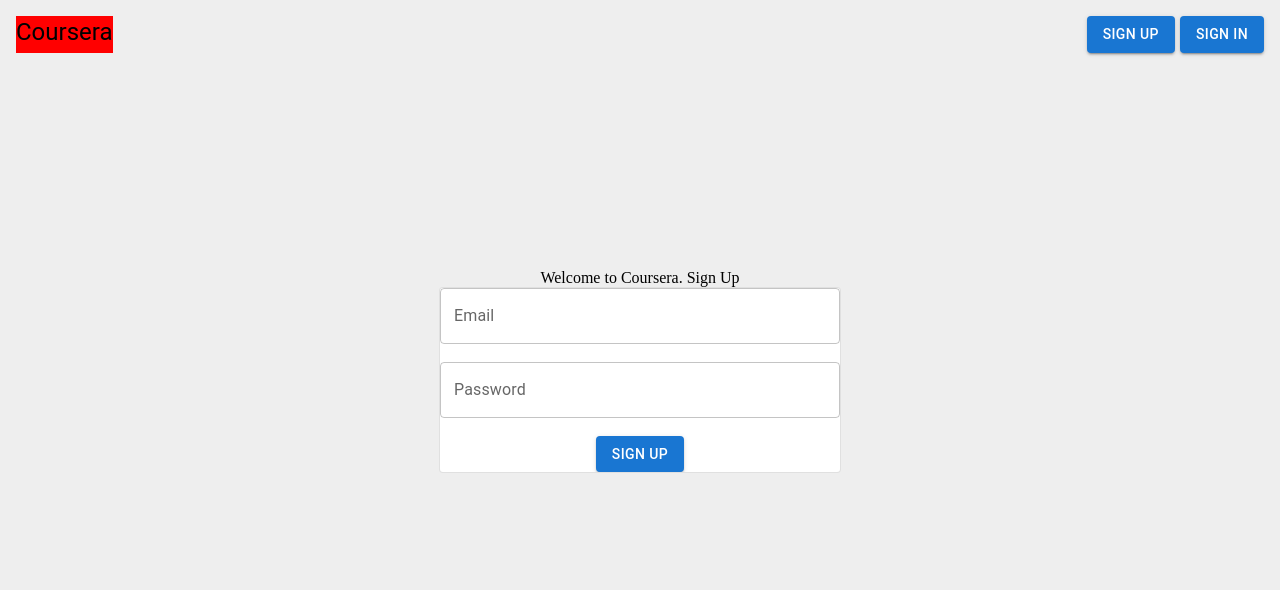
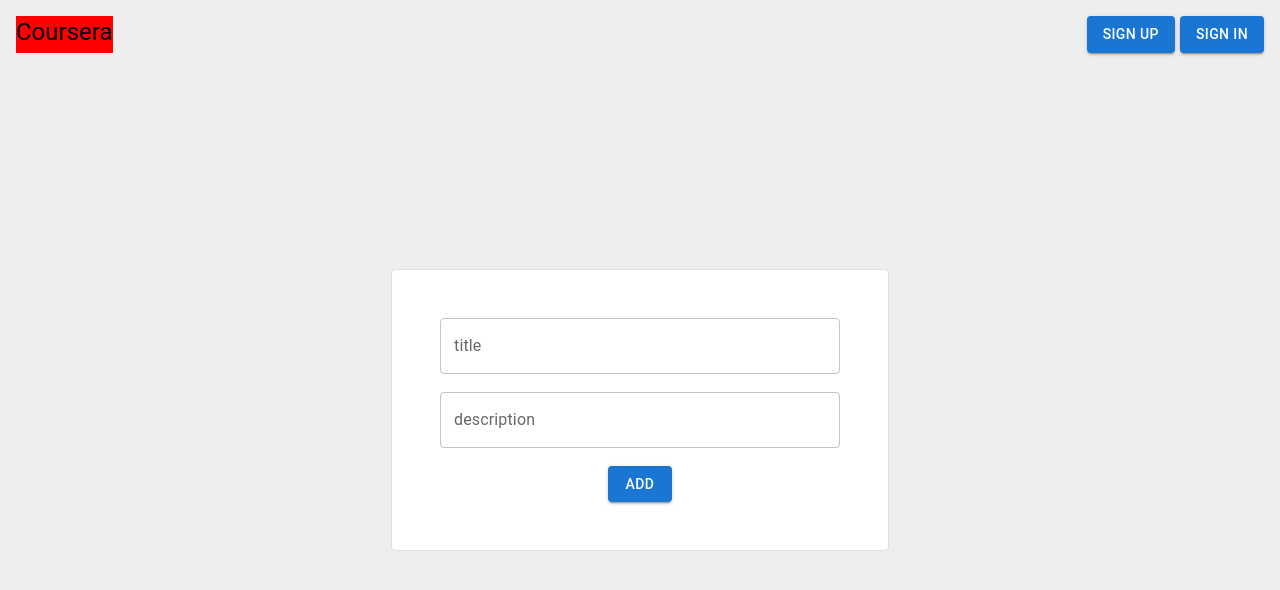
Before and after one commit to error-4u/flix-, a React (Vite) app: page /addcourse in a window 1280 px wide. Shown: the top 590 px of the page. Built offline with nearby package versions, Linux system fonts and the light colour scheme.

Commit message:
addcourse route added

```diff
--- a/package.json
+++ b/package.json
@@ -13,8 +13,10 @@
     "@emotion/react": "^11.11.1",
     "@emotion/styled": "^11.11.0",
     "@mui/material": "^5.14.9",
+    "express": "^4.18.2",
     "react": "^18.2.0",
-    "react-dom": "^18.2.0"
+    "react-dom": "^18.2.0",
+    "react-router-dom": "^6.16.0"
   },
   "devDependencies": {
     "@types/react": "^18.2.15",
--- a/src/App.jsx
+++ b/src/App.jsx
@@ -2,6 +2,9 @@
 import { useState } from 'react'
 import Signup from './components/Signup'
 import Appbar from "./components/Appbar"
+import Signin from './components/Signin'
+import { BrowserRouter as Router, Routes, Route } from 'react-router-dom'
+import AddCourses from './components/AddCourses'
 
 
 function App() {
@@ -10,8 +13,17 @@
   return (
     <div style={{height:"100vh", width: "100vw",
     backgroundColor: "#eeeeee"}}>
-    <Appbar></Appbar>
-    <Signup></Signup>
+
+    <Router>
+    <Appbar />
+      <Routes>
+
+           <Route path='/addcourse' element = {<AddCourses />} />
+          <Route path='/signup' element = {<Signup />} />
+          <Route path='/login' element = {<Signin />} />
+      </Routes>
+
+    </Router>
     </div>
   )
 }
--- /dev/null
+++ b/src/components/AddCourses.jsx
@@ -0,0 +1,61 @@
+/* eslint-disable no-unused-vars */
+import Button from '@mui/material/Button';
+import { TextField } from '@mui/material';
+import Card from '@mui/material/Card';
+import { useState } from 'react';
+
+function AddCourses(){
+const [title , setTitle] = useState("");
+const [description , setDescription] = useState("");
+
+
+
+return <div style={{
+    marginTop : 200
+
+}}>
+<center>
+    <Card variant="outlined" style={{
+        width : 400,
+        padding: "3rem"
+
+    }}>
+        <TextField variant="outlined" id='title' label= 'title' fullWidth = {true} onChange={(e) => {
+            setTitle(e.target.value)
+        }}/>
+        <br /><br />
+        <TextField variant='outlined' id='description' label= 'description' fullWidth = {true} onChange={(e) => {
+            setDescription(e.target.value)
+        }}/>
+        <br /> <br />
+        <Button variant='contained'onClick={() => {
+
+            function callback2(data){
+                localStorage.setItem("token", data.token)
+            }
+            function callback1(res){
+                res.json().then(callback2)
+            }
+            fetch("http://localhost:3000/admin/courses", {
+                method: "POST",
+                body : JSON.stringify({
+                    title : title,
+                    description : description,
+                    imagelink : "",
+                    published : true
+                }),
+                headers : {
+                    "Content-type" : "application/json",
+                    "authorization" : " Bearer " + localStorage.getItem("token")
+                }
+            }).then(callback1)
+
+        }}>Add</Button>
+
+    </Card>
+ </center>
+</div>
+
+}
+
+export default AddCourses;
--- a/src/components/Appbar.jsx
+++ b/src/components/Appbar.jsx
@@ -1,8 +1,13 @@
+/* eslint-disable no-unused-vars */
 import { Typography } from "@mui/material";
 import { Button } from "@mui/material";
+import { useNavigate } from "react-router-dom";
+
 
 
 function Appbar(){
+
+  const navigate = useNavigate();
 
 return <div style={{display: "flex",
 justifyContent: "space-between", padding: "1rem"}}>
@@ -11,12 +16,16 @@
 <Typography variant="h5">Coursera</Typography>
 </div>
 <div>
-<Button variant="contained" style={{marginRight: 5}}>Sign up</Button>
-<Button variant="contained">Sign in</Button>
+<Button variant="contained" onClick={() => {
+  navigate("/signup")
+}} style={{marginRight: 5}}>Sign up</Button>
+<Button variant="contained" onClick={() => {
+  navigate("/login")
+}} >Sign in</Button>
 </div>
 </div>
 
 
 }
 
-export default Appbar
+export default Appbar;
--- /dev/null
+++ b/src/components/Signin.jsx
@@ -0,0 +1,48 @@
+/* eslint-disable react/jsx-no-undef */
+/* eslint-disable no-unused-vars */
+import Button from '@mui/material/Button';
+import { TextField } from '@mui/material';
+import Card from '@mui/material/Card';
+import { useState } from 'react';
+function Signin(){
+const [username, setEmail ]= useState("");
+const [password, setPassword] = useState("");
+
+return <div style={{marginTop: 200}}>
+        <center>
+        <div>Welcome back. Sign in below</div>
+      <Card variant = {"outlined"} style = {{width : 400 , padding: "3rem"}}>
+     <TextField
+     fullWidth ={true}
+     id="username" label="Email" variant="outlined" onChange={(e) => {
+        setEmail(e.target.value)
+     }}/>
+     <br /> <br />
+     <TextField
+     fullWidth = {true}
+     id="password" label="Password" variant="outlined" onChange={(e) => {
+      setPassword(e.target.value)
+     }} />
+     <br /> <br />
+     <Button variant="contained" onClick={() => {
+      fetch("http://localhost:3000/admin/signup", {
+        method : "POST",
+        body: JSON.stringify({
+          username,password
+        }),
+        headers : {
+          "Content-type" : "application/json",
+
+
+        }
+      })
+     }}>Login</Button>
+     </Card>
+     </center>
+
+    </div>
+
+
+}
+
+export default Signin;
--- a/src/components/Signup.jsx
+++ b/src/components/Signup.jsx
@@ -3,22 +3,49 @@
 import Button from '@mui/material/Button';
 import { TextField } from '@mui/material';
 import Card from '@mui/material/Card';
+import { useState } from 'react';
 function Signup(){
 
+  const [email, setEmail] = useState("")
+  const [password , setPassword] = useState("")
 
 return <div style={{marginTop: 200}}>
+
         <center>
         <div>Welcome to Coursera. Sign Up</div>
-      <Card variant = {"outlined"} style = {{width : 400 }}>
+      <Card variant = {"outlined"} style = {{width : 400 , padding : "3rem"}}>
      <TextField
      fullWidth ={true}
-     id="outlined-basic" label="Email" variant="outlined" />
+     id="username" label="Email" variant="outlined"  onChange={(e) => {
+      setEmail(e.target.value);
+     }}/>
      <br /> <br />
      <TextField
      fullWidth = {true}
-     id="outlined-basic" label="Password" variant="outlined" />
+     id="password" label="Password" variant="outlined" onChange={(e) => {
+      setPassword(e.target.value);
+     }}/>
      <br /> <br />
-     <Button variant="contained">Sign up</Button>
+
+     <Button variant="contained" onClick={() => {
+      function callback2(data){
+       localStorage.setItem('token', data.token);
+      }
+       function callback1(res){
+          res.json().then(callback2)
+       }
+
+      fetch("http://localhost:3000/admin/signup", {
+        method: "POST",
+        body:JSON.stringify({
+          username : email,
+         password : password
+        }),
+        headers : {
+             "Content-type" : "application/json"
+        }
+      }).then(callback1)
+     }}>SignUP</Button>
      </Card>
      </center>
 
--- a/src/index.css
+++ b/src/index.css
@@ -2,4 +2,6 @@
     margin: 0;
     padding: 0;
     box-sizing: border-box;
+
+
 }
```
Also changed, not shown: 1 other file (tests, documents, lock files or other folders).
